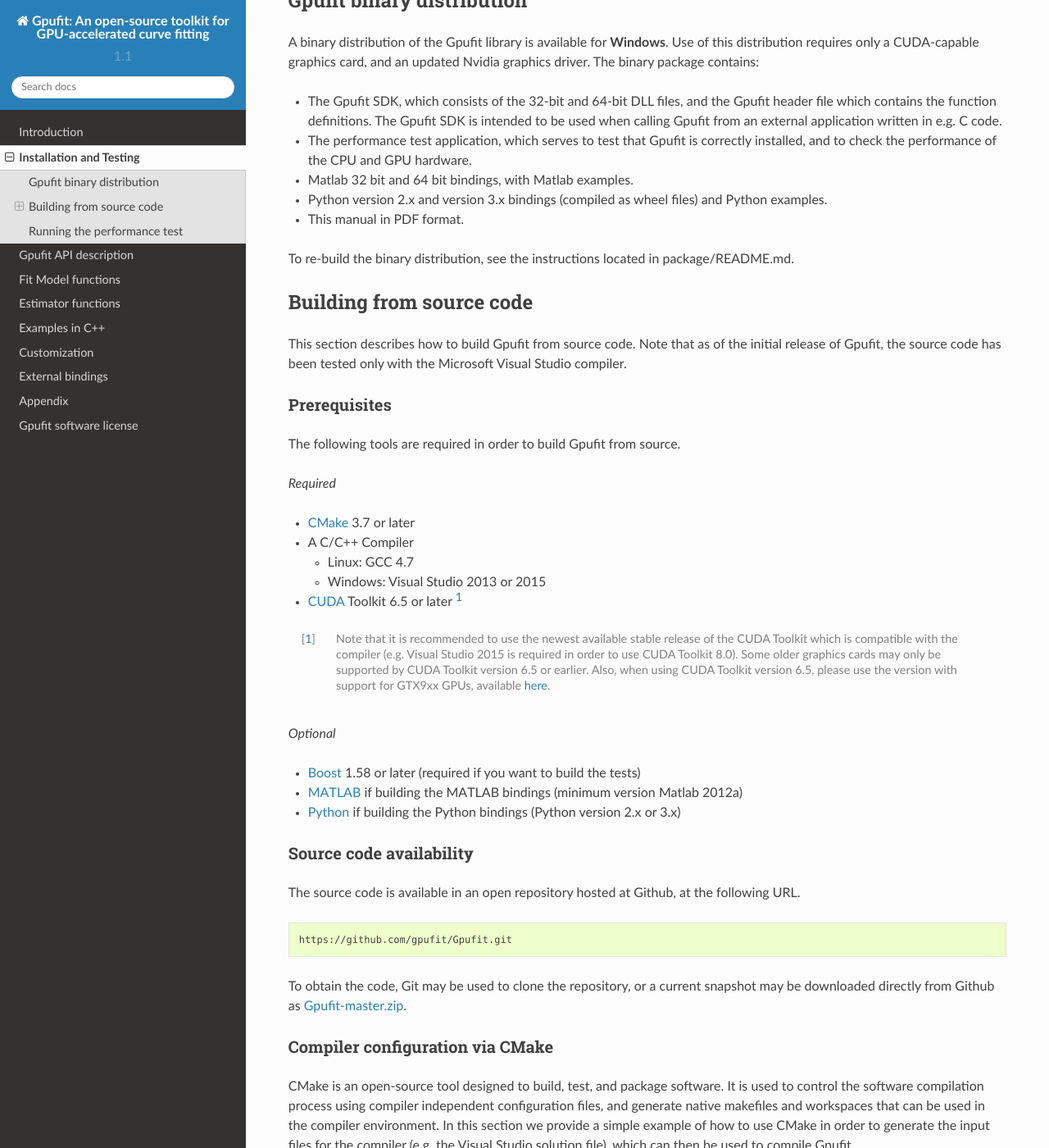
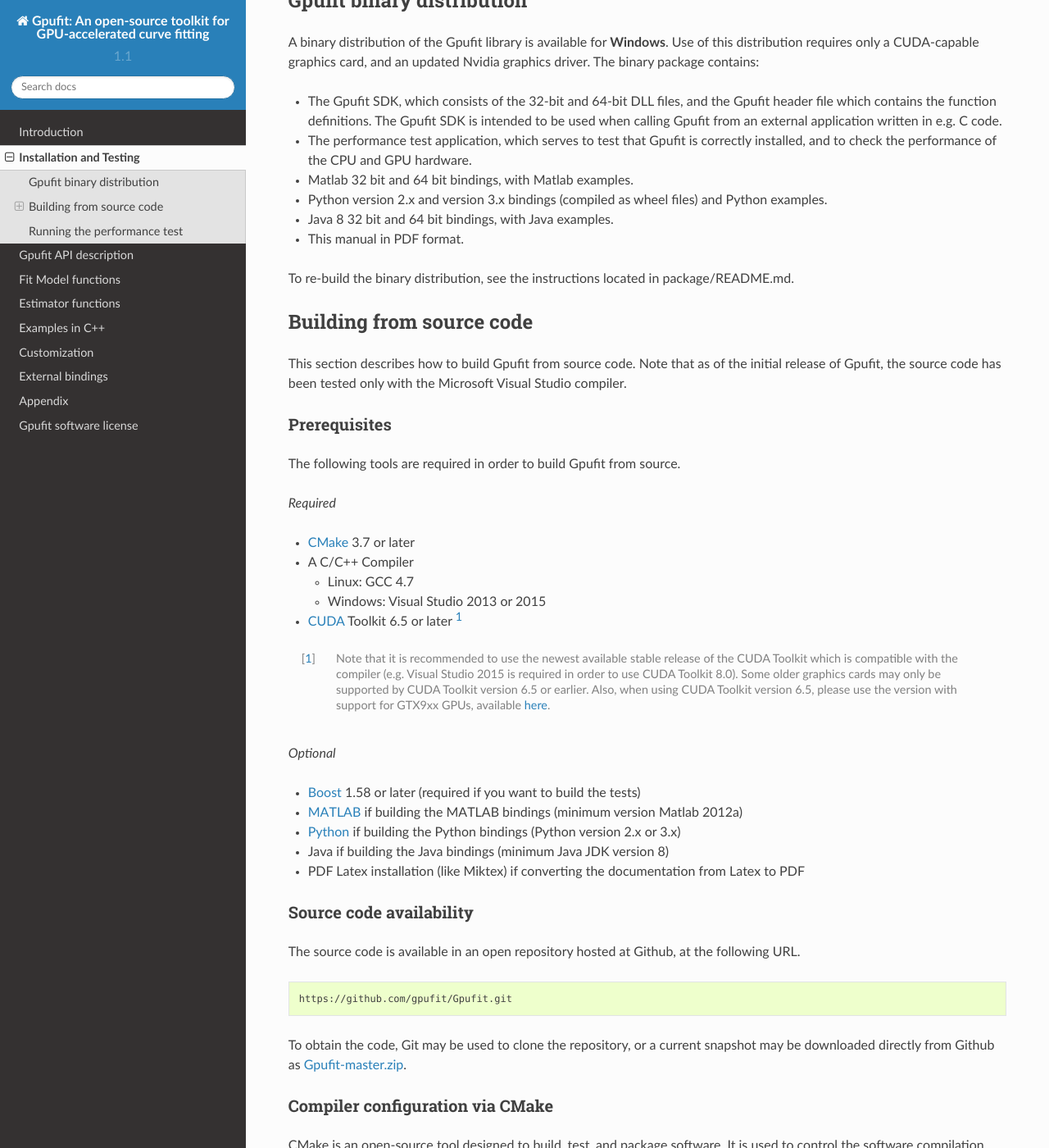
Before and after one commit to gpufit/Gpufit, a Sphinx documentation site: the page built from docs/installation.rst, in a window 1280 px wide and 1400 px high, scrolled down 416 px. Shown: the whole window at 82% size. Built offline with Sphinx 7.4.7 and the Read the Docs theme 2.0.0, drawn with Linux system fonts in a browser that asks for light colours.

Commit message:
java binding documentation fix

```diff
--- a/docs/installation.rst
+++ b/docs/installation.rst
@@ -34,6 +34,7 @@
 - Matlab 32 bit and 64 bit bindings, with Matlab examples.
 - Python version 2.x and version 3.x bindings (compiled as wheel files) and
   Python examples.
+- Java 8 32 bit and 64 bit bindings, with Java examples.
 - This manual in PDF format.
 
 To re-build the binary distribution, see the instructions located in
@@ -71,6 +72,8 @@
 * Boost_ 1.58 or later (required if you want to build the tests)
 * MATLAB_ if building the MATLAB bindings (minimum version Matlab 2012a)
 * Python_ if building the Python bindings (Python version 2.x or 3.x)
+* Java if building the Java bindings (minimum Java JDK version 8)
+* PDF Latex installation (like Miktex) if converting the documentation from Latex to PDF
 
 Source code availability
 ------------------------
```
Also changed, not shown: 1 other file.
